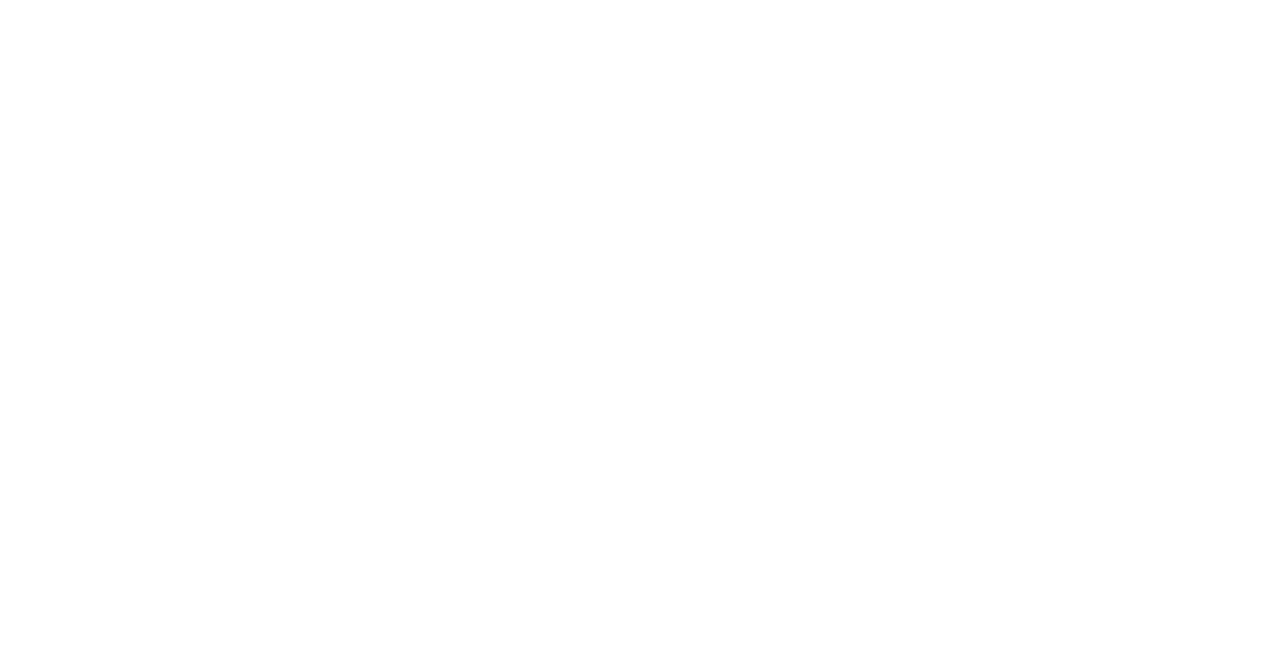
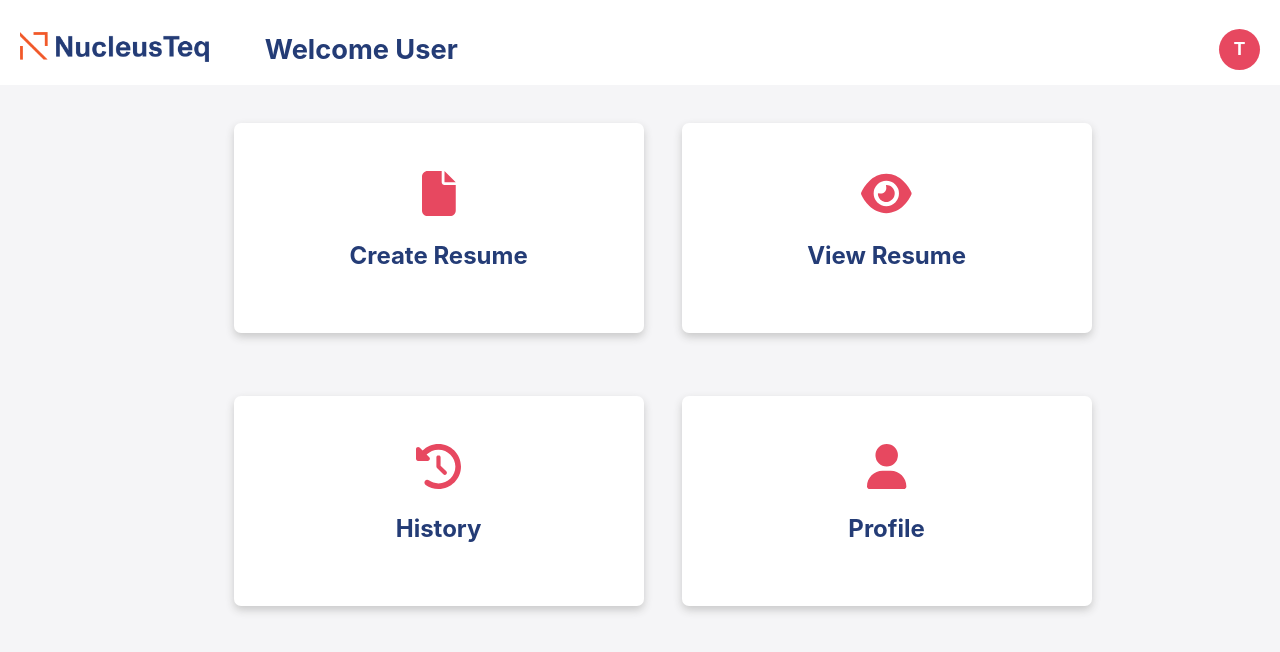
Before and after one commit to soumya1103/Resume-Builder, a React (Create React App) app: page /dashboard in a window 1280 px wide. Before the commit this address had no page. Shown: the top 652 px of the page. Built offline with nearby package versions, Linux system fonts and the light colour scheme.

Commit message:
dashboard design

```diff
--- a/package.json
+++ b/package.json
@@ -5,6 +5,9 @@
   "dependencies": {
     "@emotion/react": "^11.13.3",
     "@emotion/styled": "^11.13.0",
+    "@fortawesome/fontawesome-svg-core": "^6.6.0",
+    "@fortawesome/free-solid-svg-icons": "^6.6.0",
+    "@fortawesome/react-fontawesome": "^0.2.2",
     "@mui/material": "^6.1.2",
     "@testing-library/jest-dom": "^5.17.0",
     "@testing-library/react": "^13.4.0",
--- a/src/App.js
+++ b/src/App.js
@@ -1,6 +1,8 @@
 
 import "./App.css";
+import Dashboard from "./Pages/Dashboard/Dashboard";
 import Login from "./Pages/Login/Login";
+import Register from "./Pages/Register/Register";
 import { BrowserRouter, Routes, Route } from "react-router-dom";
 
 function App() {
@@ -9,10 +11,13 @@
             <BrowserRouter>
                 <Routes>
                     <Route path="/" element={<Login />} />
+                    <Route path="/register" element={<Register/>}/>
+                    <Route path= "/dashboard" element= {<Dashboard/>}/>
                 </Routes>
             </BrowserRouter>
         </div>
     );
+
 }
 
 export default App;
--- /dev/null
+++ b/src/Components/Cards/Card.jsx
@@ -0,0 +1,12 @@
+import React from 'react';
+
+function Card({ icon, label }) {
+  return (
+    <div className="dashboard-card">
+      <div className="dashboard-icons">{icon}</div>
+      <h2 className='card-label'>{label}</h2>
+    </div>
+  );
+}
+
+export default Card;
--- /dev/null
+++ b/src/Components/Navbar/Navbar.css
@@ -0,0 +1,67 @@
+
+
+.navbar {
+    display: grid;
+    grid-template-columns: auto 1fr auto;
+    align-items: center;
+    background-color: #ffffff;
+    padding: 10px 20px;
+    height: 65px;
+    margin-bottom: 3%;
+    color: white;
+  }
+
+  .navbar-logo img {
+    height: 30px;
+  }
+
+  .navbar-button {
+    justify-self: end;
+  }
+
+  .navbar-button .btn {
+    background-color: #e74860;
+    color: white;
+    border: none;
+    padding: 10px 15px;
+    cursor: pointer;
+    border-radius: 50%;
+    font-size: 18px;
+    font-weight: bold;
+  }
+
+  .dropdown-menu {
+    position: absolute;
+    top: 70px;
+    right: 20px;
+    background-color: #fff;
+    border: 1px solid #ccc;
+    border-radius: 5px;
+    box-shadow: 0px 4px 8px rgba(0, 0, 0, 0.1);
+    width: 150px;
+    z-index: 1000;
+  }
+
+  .dropdown-item {
+    display: block;
+    width: 100%;
+    padding: 10px;
+    background-color: #fff;
+    color: #333;
+    text-align: left;
+    border: none;
+    cursor: pointer;
+    transition: background-color 0.2s;
+  }
+
+  .dropdown-item:hover {
+    background-color: #f0f0f0;
+  }
+
+  .heading {
+    font-size: 1.7rem;
+    align-items: center;
+    color: #243C76;
+    justify-self: start;
+    margin-left: 5.5%; /* Adjust if necessary */
+  }
--- /dev/null
+++ b/src/Components/Navbar/Navbar.jsx
@@ -0,0 +1,31 @@
+import React, { useState } from 'react';
+import '../Navbar/Navbar.css'
+import NT from '../../Images/NucleusTeq Logo.png';
+
+function Navbar() {
+  const [isDropdownOpen, setIsDropdownOpen] = useState(false);
+
+  const toggleDropdown = () => {
+    setIsDropdownOpen(!isDropdownOpen);
+  };
+
+  return (
+    <div className='navbar'>
+      <div className='navbar-logo'>
+        <img src={NT} alt='Logo' />
+      </div>
+      <h2 className='heading'>Welcome User</h2>
+      <div className='navbar-button'>
+        <button className='btn' onClick={toggleDropdown}>T</button>
+        {isDropdownOpen && (
+          <div className='dropdown-menu'>
+            <button className='dropdown-item'>Profile</button>
+            <button className='dropdown-item'>Logout</button>
+          </div>
+        )}
+      </div>
+    </div>
+  );
+}
+
+export default Navbar;
--- /dev/null
+++ b/src/Pages/Dashboard/Dashboard.css
@@ -0,0 +1,79 @@
+.dashboard-container-outer{
+    background-color: #f5f5f7;
+    height: 100vh;
+}
+.dashboard-container {
+    display: grid;
+    justify-content: center;
+    grid-template-columns: 25% 28.5%;
+    row-gap: 15%;
+    column-gap: 10%;
+}
+.dashboard-card {
+    background-color: white;
+    width: 410px;
+    height: 210px;
+    box-shadow: 0px 4px 8px #c9c9c9;
+    border-radius: 7px;
+    display: flex;
+    flex-direction: column;
+    align-items: center;
+    justify-content: center;
+    transition: transform 0.1s ease, box-shadow 0.1s ease;
+    color: #243C76;
+}
+.dashboard-card:hover {
+    transform: translateY(-5px);
+    box-shadow: 0px 8px 16px #727272;
+}
+.dashboard-icons {
+    color: #e74860;
+    font-size: 45px;
+}
+
+  @media only screen and (max-width: 768px) {
+  .dashboard-container {
+      grid-template-columns: 50%;
+      row-gap: 5%;
+  }
+  .dashboard-container-outer{
+    height: 110vh;
+}
+.dashboard-card {
+    width: 386px;
+}
+  }
+  @media only screen and (min-width: 769px) and (max-width: 820px) {
+    .dashboard-container {
+      grid-template-columns: 50%;
+      row-gap: 5%;
+    }
+  }
+
+  @media only screen and (min-width: 821px) and (max-width: 1024px) {
+    .dashboard-container {
+      grid-template-columns: 50%;
+      row-gap: 5%;
+    }
+    .dashboard-card {
+        width: 510px;
+        height: 250px;
+    }
+  }
+
+  @media only screen and (max-width: 389px) {
+
+    .dashboard-container {
+        grid-template-columns: 50%;
+        row-gap: 5%;
+      }
+      .dashboard-card {
+          width: 180px;
+          height: 150px;
+      }
+      .dashboard-icons {
+        color: #e74860;
+        font-size: 25px;
+    }
+
+}
--- /dev/null
+++ b/src/Pages/Dashboard/Dashboard.jsx
@@ -0,0 +1,22 @@
+import React from 'react';
+import { FontAwesomeIcon } from '@fortawesome/react-fontawesome';
+import { faFile, faHistory, faUser, faEye } from '@fortawesome/free-solid-svg-icons';
+import '../Dashboard/Dashboard.css'
+import Card from '../../Components/Cards/Card.jsx';
+import Navbar from '../../Components/Navbar/Navbar.jsx';
+
+function Dashboard() {
+  return (<div className='dashboard-container-outer'>
+  <Navbar/>
+  <div className="dashboard-container">
+      <Card icon={<FontAwesomeIcon icon={faFile} />} label="Create Resume" />
+      <Card icon={<FontAwesomeIcon icon={faEye} />}     label="View Resume" />
+      <Card icon={<FontAwesomeIcon icon={faHistory} />} label="History" />
+      <Card icon={<FontAwesomeIcon icon={faUser} />} label="Profile" />
+    </div>
+  </div>
+
+  );
+}
+
+export default Dashboard;
--- /dev/null
+++ b/src/Pages/Register/Register.css
@@ -0,0 +1,119 @@
+@import url("https://fonts.googleapis.com/css2?family=Roboto+Slab:wght@500&display=swap");
+@import url("https://fonts.googleapis.com/css2?family=Poppins:ital,wght@0,300;0,400;1,300;1,400&display=swap");
+
+.register-container-outer {
+  height: 100vh;
+  font-family: "Poppins", sans-serif;
+  font-weight: 400;
+  color: #243c76;
+  display: flex;
+  justify-content: center;
+  background-color: #f2f2ee;
+  align-items: center;
+}
+
+.register-container-inner {
+  background-color: #f5f5f7;
+  display: grid;
+  /* grid-template-columns: 50% 50%; */
+  align-items: center;
+  width: 36%;
+  border-radius: 9px;
+  box-shadow: rgba(50, 50, 93, 0.25) 0px 50px 100px -20px, rgba(0, 0, 0, 0.3) 0px 30px 60px -30px;
+}
+
+.register-form h1 {
+    font-size: 1.7rem;
+    color: #e74860;
+    margin-top: 0;
+    font-family: "Roboto Slab", system-ui;
+    font-optical-sizing: auto;
+    font-weight: 500;
+    font-style: normal;
+    margin-bottom: 1%;
+    margin-top: 8%;
+  }
+
+
+.register-input {
+    width: 70%;
+  }
+
+
+.register-input input {
+    color: #243c76;
+  }
+
+  .register-input label {
+    color: #686d76;
+  }
+
+  .register-input label.Mui-focused {
+    color: #243c76;
+    font-size: 1.2rem;
+  }
+
+  .register-input .MuiInput-underline:after {
+    border-bottom-color: #243c76;
+  }
+
+  .register-input .MuiInput-underline:before {
+    border-bottom-color: #ccc;
+  }
+
+  .register-input:hover .MuiInput-underline:before {
+    border-bottom-color: #243c76;
+  }
+
+  .register-btn {
+    margin: 4% 0 2% 0;
+  }
+
+
+
+@media only screen and (max-width: 1024px) {
+    .register-container-inner {
+      grid-template-columns: auto;
+      width: 60%;
+      height: 45vh;
+    }
+
+    .login-form img {
+      width: 65%;
+    }
+
+    .register-form h1 {
+      margin-top: 6%;
+      font-size: 1.7rem;
+    }
+
+
+    .register-input {
+      width: 66%;
+    }
+  }
+
+  @media only screen and (max-width: 600px) {
+    .register-container-inner {
+      width: 80%;
+      height: 45vh;
+    }
+
+    .register-input {
+      width: 66%;
+    }
+  }
+
+  @media only screen and (max-width: 389px) {
+    .register-container-inner {
+      height: 58vh;
+    }
+
+    .register-form h1 {
+      font-size: 1.5rem;
+    }
+
+    .register-input {
+      width: 66%;
+    }
+  }
--- a/src/Pages/Register/Register.jsx
+++ b/src/Pages/Register/Register.jsx
@@ -1,9 +1,30 @@
-import React from 'react'
+import React from "react";
+import "../Register/Register.css";
+import { TextField } from "@mui/material";
+import Button from "../../Components/Button/Button";
+
 
 function Register() {
+  console.log("register page");
   return (
-    <div>Register</div>
-  )
+    <div className="register-container-outer">
+      <div className="register-container-inner">
+        <form className="register-form">
+          {/* <img src={logo} alt="logo" width="50%" /> */}
+          <h1>Register</h1>
+          <TextField label="Username" variant="outlined" margin="dense" className="register-input" />
+          <br />
+          <TextField label="Email" variant="outlined" margin="dense" className="register-input" />
+          <br />
+          <TextField label="Password" type="password" variant="outlined" margin="normal" className="register-input" />
+          <br />
+          {/* <TextField label="Role" variant="standard" margin="dense"/> */}
+          <br />
+          <Button className="register-btn">Register</Button>
+        </form>
+      </div>
+    </div>
+  );
 }
 
-export default Register
+export default Register;
```
Also changed, not shown: src/Components/Modal/Modal.jsx (deleted), 1 other file (tests, documents, lock files or other folders).
